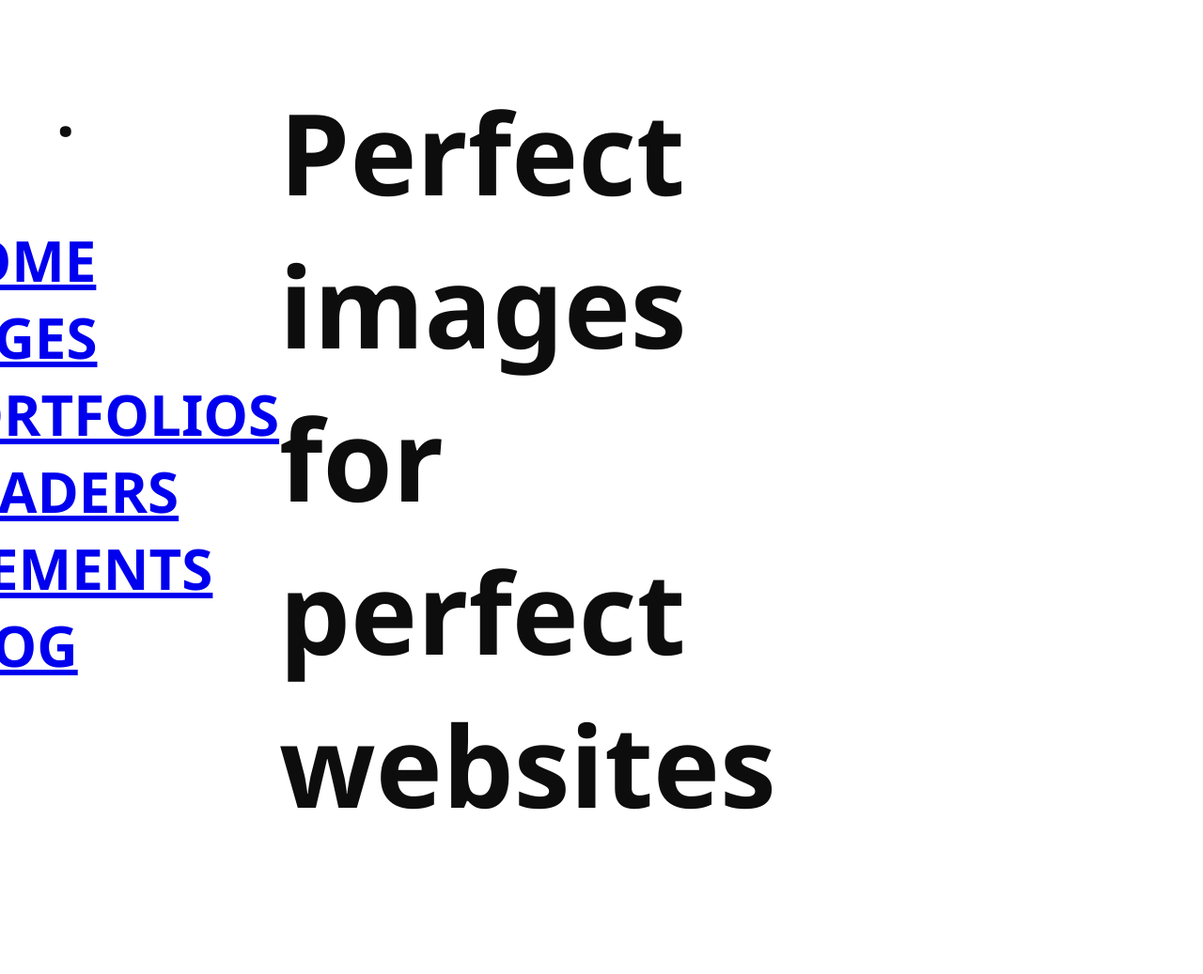
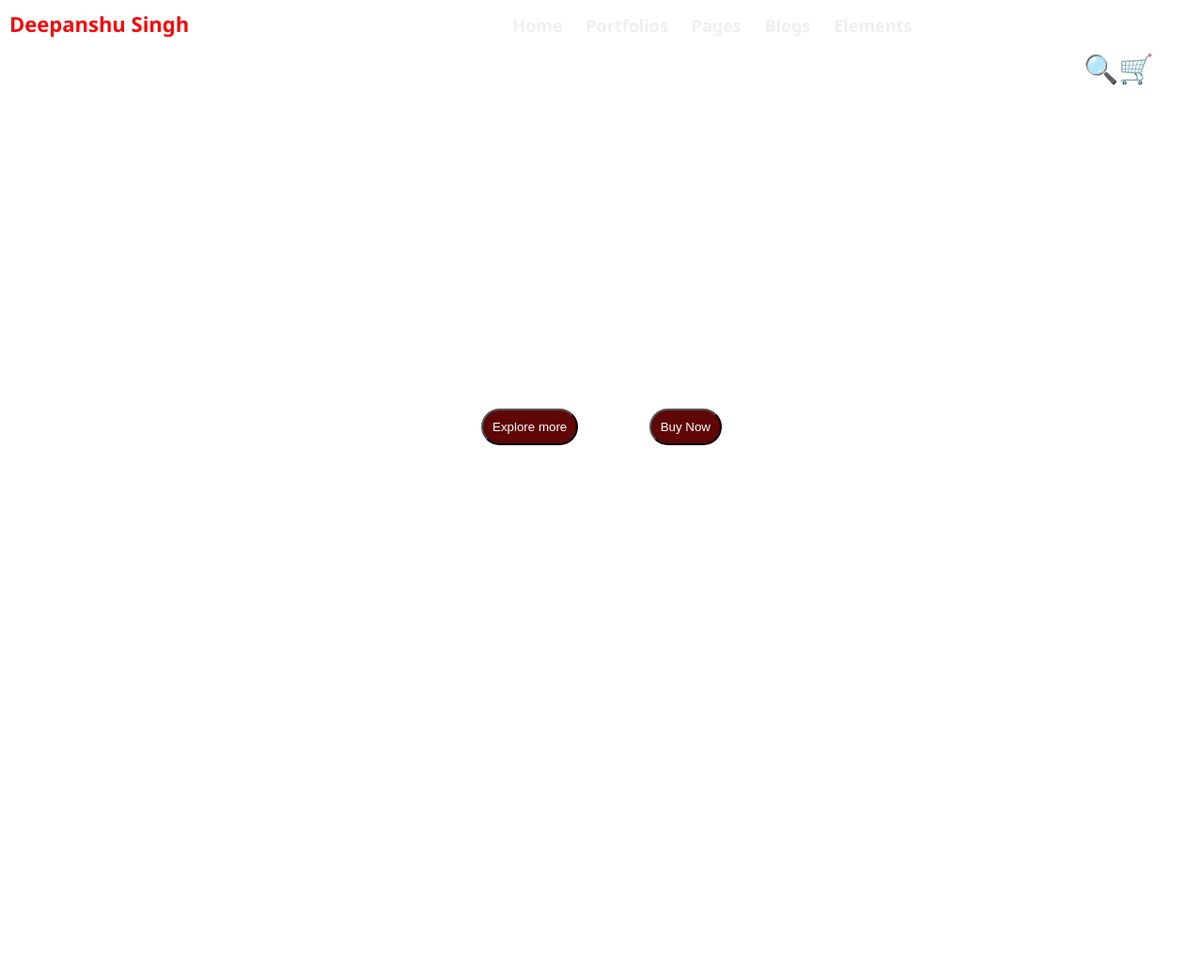
Before and after one commit to Sbainsla09/Deepanshusingh_201520009_Live, a plain HTML site: page index.html in a window 1280 px wide. Shown: the top 1037 px of the page at 94% size. After the commit the page ends 800 px from the top, so only its background shows below. Drawn offline with Linux system fonts and the light colour scheme; files that its build step writes are made by us from their sources.

Commit message:
Update index.html

```diff
--- a/index.html
+++ b/index.html
@@ -1,50 +1,55 @@
-<!DOCTYPE html>
-<html lang="en">
+<html>
+
 <head>
-    <meta charset="UTF-8">
-    <meta http-equiv="X-UA-Compatible" content="IE=edge">
-    <meta name="viewport" content="width=device-width, initial-scale=1.0">
-    <link rel="stylesheet" href="https://cdnjs.cloudflare.com/ajax/libs/font-awesome/4.7.0/css/font-awesome.min.css">
-    <link rel="stylesheet" href="./css/style.css">
-    <title>CANVAS</title>
+  <title>CANVAS</title>
+  <link rel="stylesheet" href="./style.css">
+  <link rel="stylesheet" href="https://stackpath.bootstrapcdn.com/font-awesome/4.7.0/css/font-awesome.min.css">
 </head>
+
 <body>
-    <div class="container">
-        <nav>
-            <h3>koral<span id="dot">.</span></h3>
-            <ul style="list-style: none;">
-                <li><a href="#" id="home">HOME</a></li>
-                <li><a href="#">PAGES</a></li>
-                <li><a href="#">PORTFOLIOS</a></li>
-                <li><a href="#">HEADERS</a></li>
-                <li><a href="#">ELEMENTS</a></li>
-                <li><a href="#">BLOG</a></li>
-            </ul>
-            <ul style="list-style: none;">
-                <li><i class="fa fa-search" style="font-size:24px;color: white;"></i></li>
-                <li><i class="fa fa-tasks" style="font-size:24px;color: white"></i></li>
-                <li><i class="fa fa-shopping-bag" style="font-size:24px;color: white"></i></li>
-            </ul>
-        </nav>
-        <main><span>
-            <h1 id="main_h">Perfect images for perfect websites</h1></span>
-            <p id="para">This above all: to thine own self be true,And it must follow, as the night the day,Thou canst not then be false to any man.</p>
-            <div class="btn">
-                <button id="primary">EXPLORE MORE</button>
-                <BUtton>BUY NOW</BUtton>
-            </div>
-        </main>
+
+  <div class="nav">
+    <input type="checkbox" id="nav-check">
+    <div class="nav-header">
+      <div class="nav-title">
+        Deepanshu Singh
+      </div>
     </div>
-    <script src="./script.js"></script>
-    <footer>
-        <div class="footer">
-            <ul style="list-style: none;">
-                <li>Deepanshu Singh</li>
-                <li>201520009</li>
-                <li>GLA University, Mathura</li>
-                <li>11/07/2022</li>
-            </ul>
-        </div>
-    </footer>
+    <div class="nav-btn">
+      <label for="nav-check">
+        <span></span>
+        <span></span>
+        <span></span>
+      </label>
+    </div>
+
+    <div class="nav-links">
+      <a href="#" target="_blank">Home</a>
+      <a href="#" target="_blank">Portfolios</a>
+      <a href="#" target="_blank">Pages</a>
+      <a href="#" target="_blank">Blogs</a>
+      <a href="#" target="_blank">Elements</a>
+    </div>
+    <div class="icon">
+      <a>&#128269;</a>
+      <a>&#128722;</a>
+      <a>&#9776;</a>
+    </div>
+  </div>
+  <div class="space"></div>
+  <div class="box">
+  <div class="container">Perfect Images For Perfect Websites</div>
+  <div class="text">Lorem ipsum dolor sit amet, consectetur adipisicing elit. Laborum possimus dolorem blanditiis
+    debitis ut temporibus iusto molestias itaque quos asperiores officiis ducimus culpa, voluptatibus cum saepe optio?
+    Odit dolor soluta quod.</div>
+    <div class="btn">
+      <button>Explore more</button>
+      <button>Buy Now</button>
+    </div>
+  </div>
+  <div id="js">
+  </div>
+  <script src="./script.js"></script>
 </body>
+
 </html>
```
